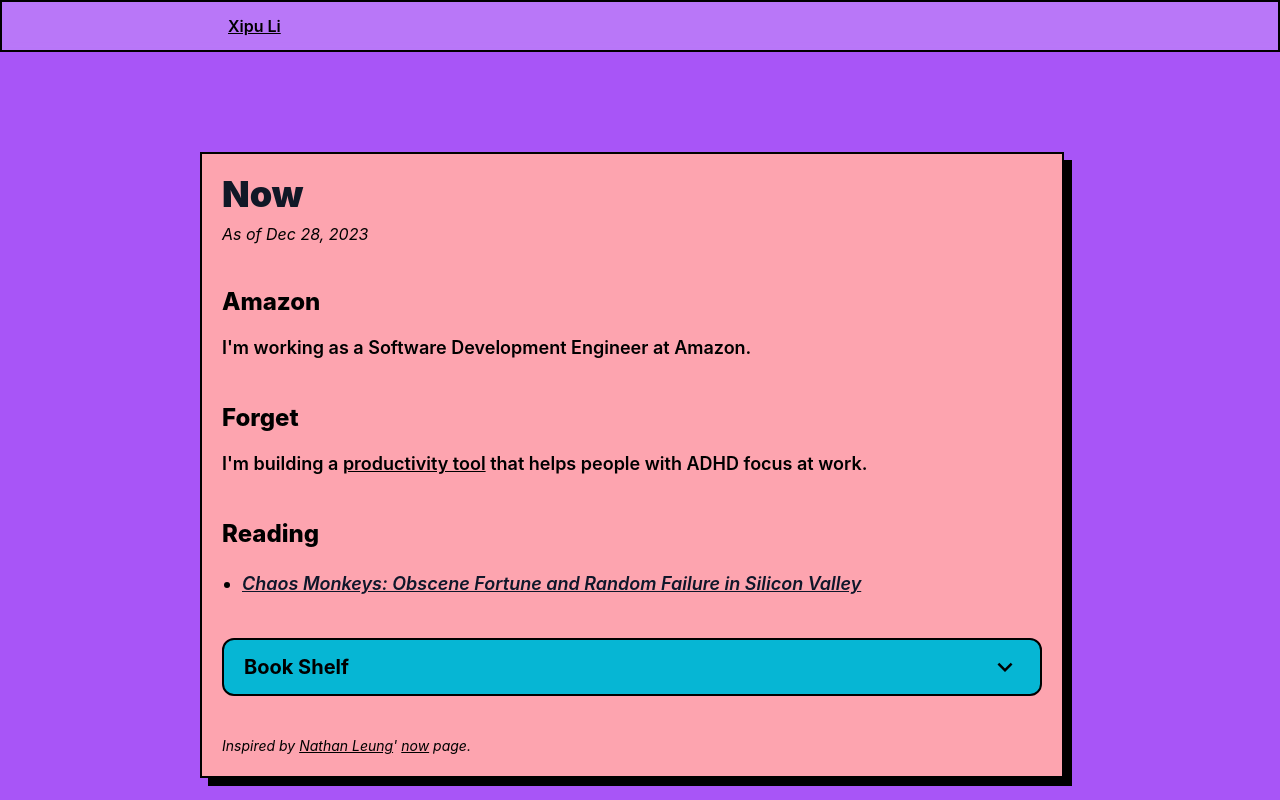
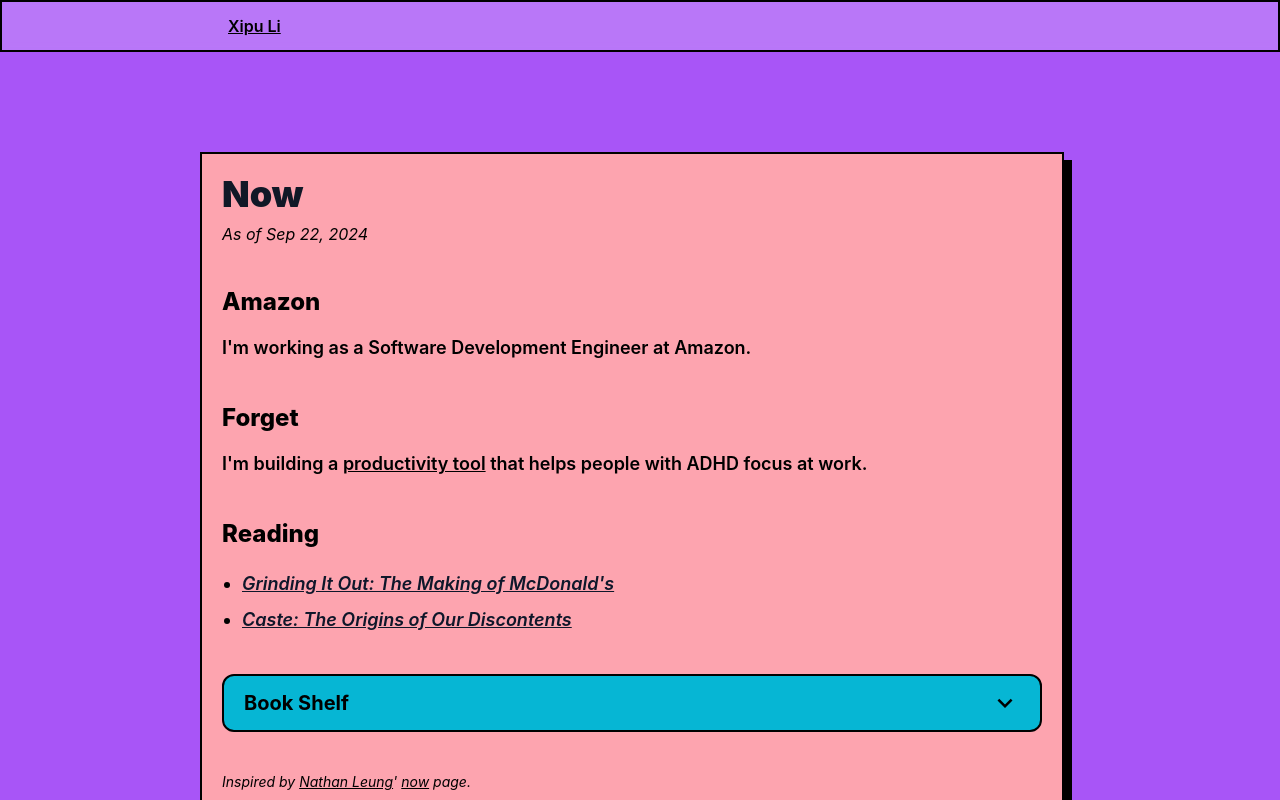
Before and after one commit to GoodluckH/personal-blog, a Next.js app: page /now in a window 1280 px wide. Shown: the top 800 px of the page. Built offline with nearby package versions, Linux system fonts and the light colour scheme.

Commit message:
feat changes

```diff
--- a/pages/index.jsx
+++ b/pages/index.jsx
@@ -125,7 +125,7 @@ export default function Home({ allPostsData }) {
                 <Link href={'/now/'}>
                   <a>now</a>
                 </Link>
-                , I am building a consumer startup in San Francisco, CA
+                , I am working as a Software Engineer at Amazon in Seattle, WA
               </p>
             </section>
 
--- a/pages/now.jsx
+++ b/pages/now.jsx
@@ -32,7 +32,7 @@ export default function Home() {
           </h2>
           <h4 className="text-black">
             <span className="text-base italic md:text-md">
-              As of Dec 28, 2023
+              As of Sep 22, 2024
             </span>
           </h4>
           <section className="mt-[10px] md:mt-[10px] font-semibold">
@@ -52,14 +52,25 @@ export default function Home() {
               role="list"
               className="text-base sm:text-lg text-slate-600 dark:text-slate-200"
             >
+
               <li>
                 <a
-                  href="https://amzn.to/4dC7bIv"
+                  href="https://amzn.to/4eckvn6"
                   target="_blank"
                   rel="noreferrer"
                   className="italic"
                 >
-                  Chaos Monkeys: Obscene Fortune and Random Failure in Silicon Valley
+                  Grinding It Out: The Making of McDonald&#39;s
+                </a>
+              </li>
+              <li>
+                <a
+                  href="https://amzn.to/4dfip4n"
+                  target="_blank"
+                  rel="noreferrer"
+                  className="italic"
+                >
+                  Caste: The Origins of Our Discontents
                 </a>
               </li>
 
@@ -72,6 +83,26 @@ export default function Home() {
                 role="list"
                 className="text-base sm:text-lg"
               >
+                  <li>
+                <a
+                  href="https://amzn.to/3ZFO7EK"
+                  target="_blank"
+                  rel="noreferrer"
+                  className="italic"
+                >
+                  Same as Ever: A Guide to What Never Changes
+                </a>
+              </li>
+                 <li>
+                <a
+                  href="https://amzn.to/4dC7bIv"
+                  target="_blank"
+                  rel="noreferrer"
+                  className="italic"
+                >
+                  Chaos Monkeys: Obscene Fortune and Random Failure in Silicon Valley
+                </a>
+              </li>
 
             <li>
                 <a
```
